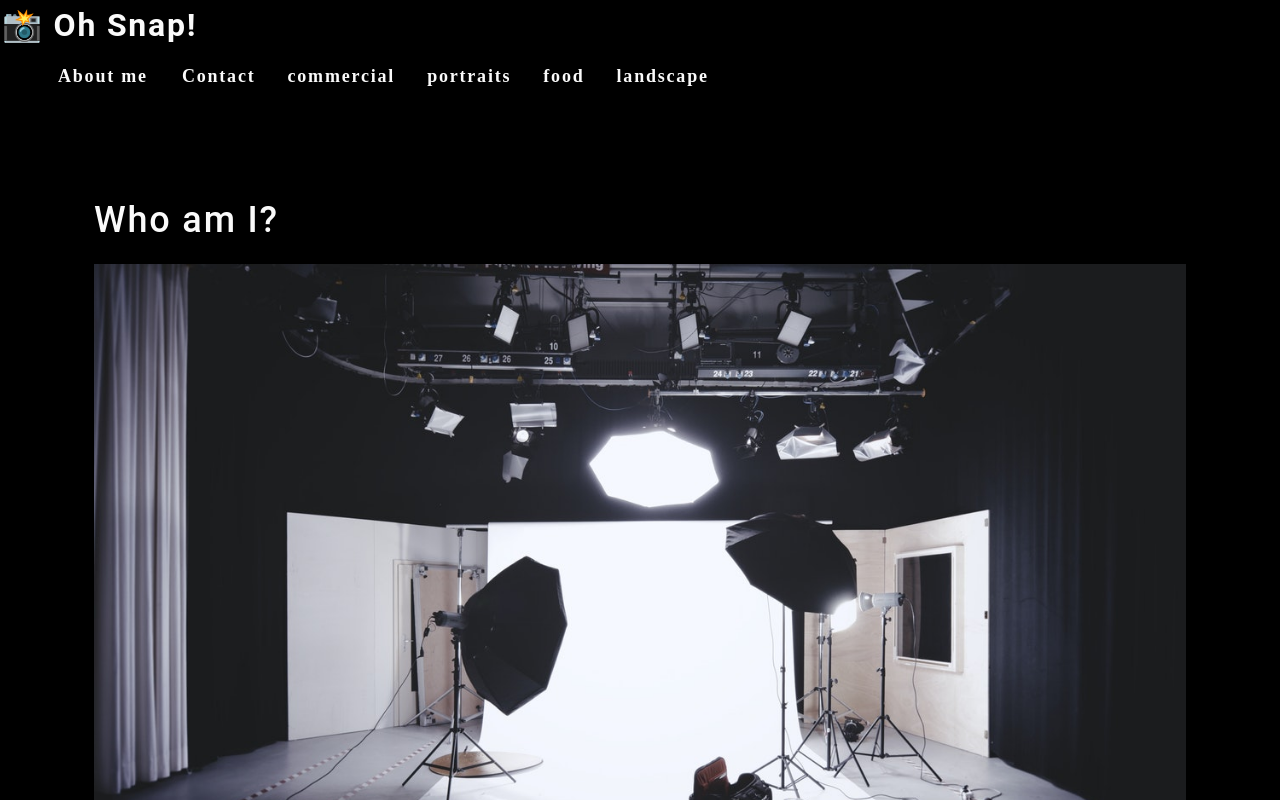
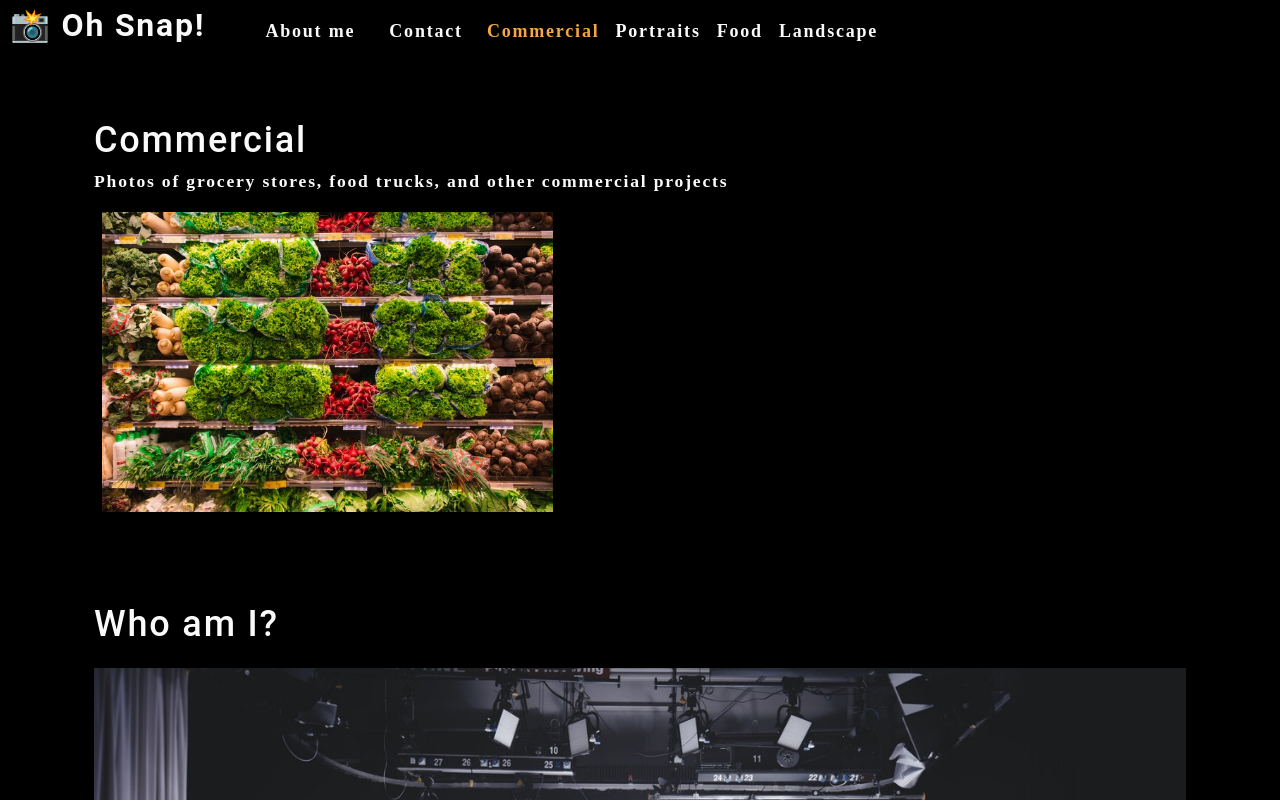
Before and after one commit to akramsabbah9/photo-port, a React (Create React App) app: page / in a window 1280 px wide. Shown: the top 800 px of the page. Built offline with nearby package versions, Linux system fonts and the light colour scheme; the HTML template or start-up script is replaced by a standard one.

Commit message:
added gallery and react hooks

```diff
--- a/src/App.js
+++ b/src/App.js
@@ -1,14 +1,30 @@
-import React from "react";
+import React, { useState } from "react";
 import Nav from "./components/Nav";
 import About from "./components/About";
+import Gallery from "./components/Gallery";
 //import "./App.css";
 
 function App() {
+    const [categories] = useState([
+        { name: "commercial", description: "Photos of grocery stores, food trucks, and other commercial projects" },
+        { name: "portraits", description: "Portraits of people in my life" },
+        { name: "food", description: "Delicious delicacies" },
+        { name: "landscape", description: "Fields, farmhouses, waterfalls, and the beauty of nature" }
+    ]);
+    const [currentCategory, setCurrentCategory] = useState(categories[0]);
+
     return (
         <div>
-            <Nav></Nav>
+            <Nav
+                categories={categories}
+                setCurrentCategory={setCurrentCategory}
+                currentCategory={currentCategory}
+            ></Nav>
             <main>
-                <About></About>
+                <div>
+                    <Gallery></Gallery>
+                    <About></About>
+                </div>
             </main>
         </div>
     );
--- /dev/null
+++ b/src/components/Gallery/index.js
@@ -0,0 +1,27 @@
+import React from "react";
+import { capitalizeFirstLetter } from "../../utils/helpers";
+import photo from "../../assets/small/commercial/0.jpg";
+
+
+function Gallery(props) {
+    const currentCategory = {
+        name: "commercial",
+        description: "Photos of grocery stores, food trucks, and other commercial projects"
+    };
+
+    return (
+        <section>
+            <h1>{capitalizeFirstLetter(currentCategory.name)}</h1>
+            <p>{currentCategory.description}</p>
+            <div className="flex-row">
+                <img
+                    src={photo}
+                    alt="Commercial Example"
+                    className="img-thumbnail mx-1"
+                />
+            </div>
+        </section>
+    );
+}
+
+export default Gallery;
--- a/src/components/Nav/index.js
+++ b/src/components/Nav/index.js
@@ -1,22 +1,22 @@
-import React from "react";
+import React, { useEffect } from "react";
+import { capitalizeFirstLetter } from "../../utils/helpers";
 
-function Nav() {
-    const categories = [
-        { name: "commercial", description: "Photos of grocery stores, food trucks, and other commercial projects" },
-        { name: "portraits", description: "Portraits of people in my life" },
-        { name: "food", description: "Delicious delicacies" },
-        { name: "landscape", description: "Fields, farmhouses, waterfalls, and the beauty of nature" }
-    ];
+function Nav(props) {
+    const {
+        categories = [],
+        setCurrentCategory,
+        currentCategory,
+    } = props;
 
-    function categorySelected(name) {
-        console.log(`${name} clicked`);
-    }
+    useEffect(() => {
+        document.title = capitalizeFirstLetter(currentCategory.name);
+    }, [currentCategory]);
 
     return (
-        <header>
+        <header className="flex-row px-1">
             <h2>
                 <a data-testid="link" href="/">
-                    <span role="img" aria-label="camera">📸</span> Oh Snap!
+                    <span role="img" aria-label="camera">{" "}📸</span>{" "}Oh Snap!
                 </a>
             </h2>
             <nav>
@@ -31,11 +31,11 @@
                     </li>
                     {categories.map(category => (
                         <li
-                            className="mx-2"
+                            className={`mx-1 ${currentCategory.name === category.name && "navActive"}`}
                             key={category.name}
                         >
-                            <span onClick={() => categorySelected(category.name)} >
-                                {category.name}
+                            <span onClick={() => setCurrentCategory(category)} >
+                                {capitalizeFirstLetter(category.name)}
                             </span>
                         </li>
                     ))}
```
